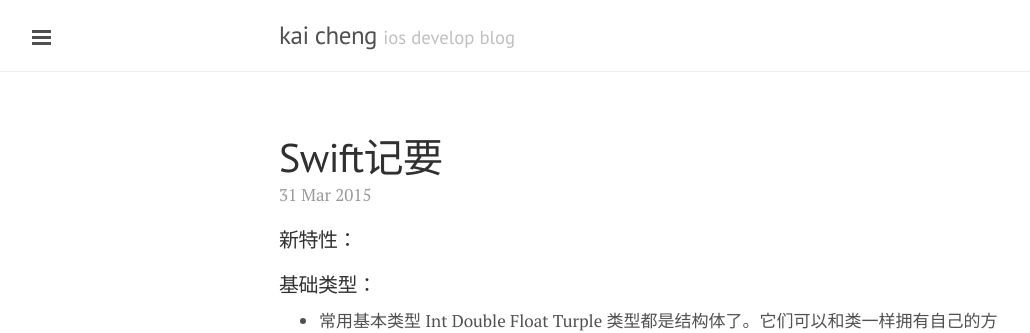
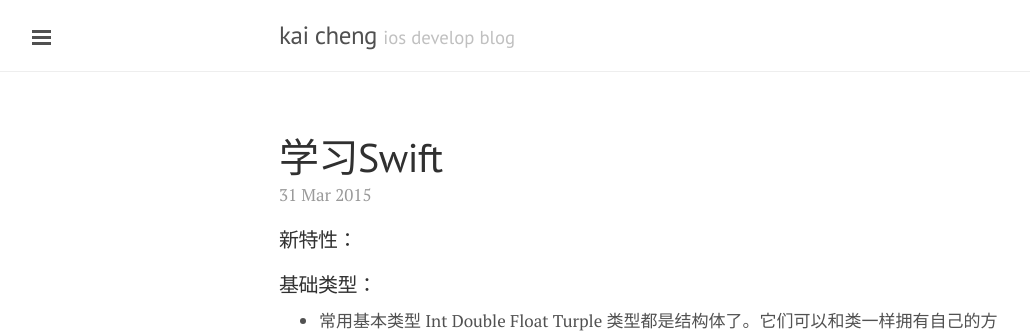
Before and after one commit to kaich/kaich.github.io, a Jekyll site: the page built from _posts/2015-03-31-Swift-Study.md, in a window 1280 px wide and 900 px high. Shown: the top 333 px of the window, without its empty margins (1-1031 px from the left). Built offline with Jekyll 4.4.1, drawn with Linux system fonts in a browser that asks for light colours; Markdown is read by kramdown in place of the engine named in the settings; comment, search, counter and statistics services are not loaded.

Commit message:
add post swift study

```diff
--- a/_posts/2015-03-31-Swift-Study.md
+++ b/_posts/2015-03-31-Swift-Study.md
@@ -1,6 +1,6 @@
 ---
 layout: post
-title: Swift记要
+title: 学习Swift
 ---
 
 ####新特性：
```
